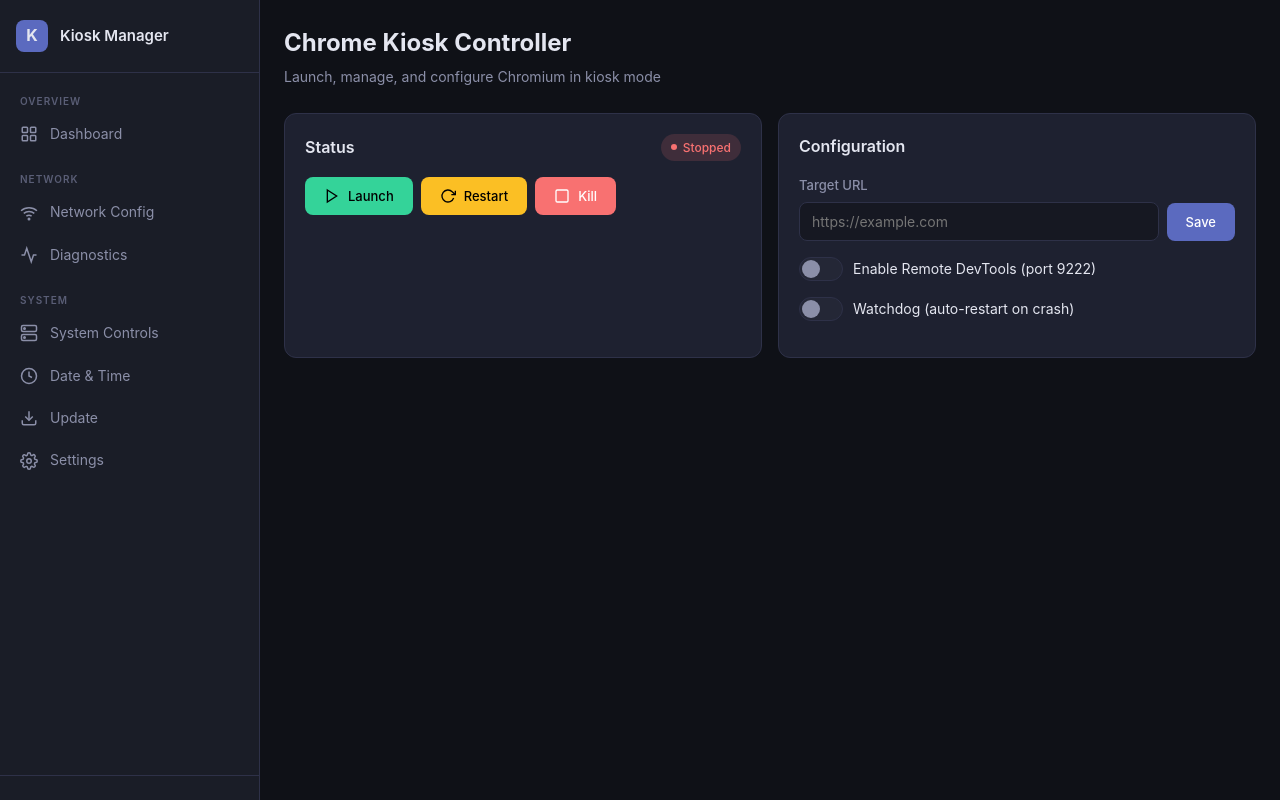
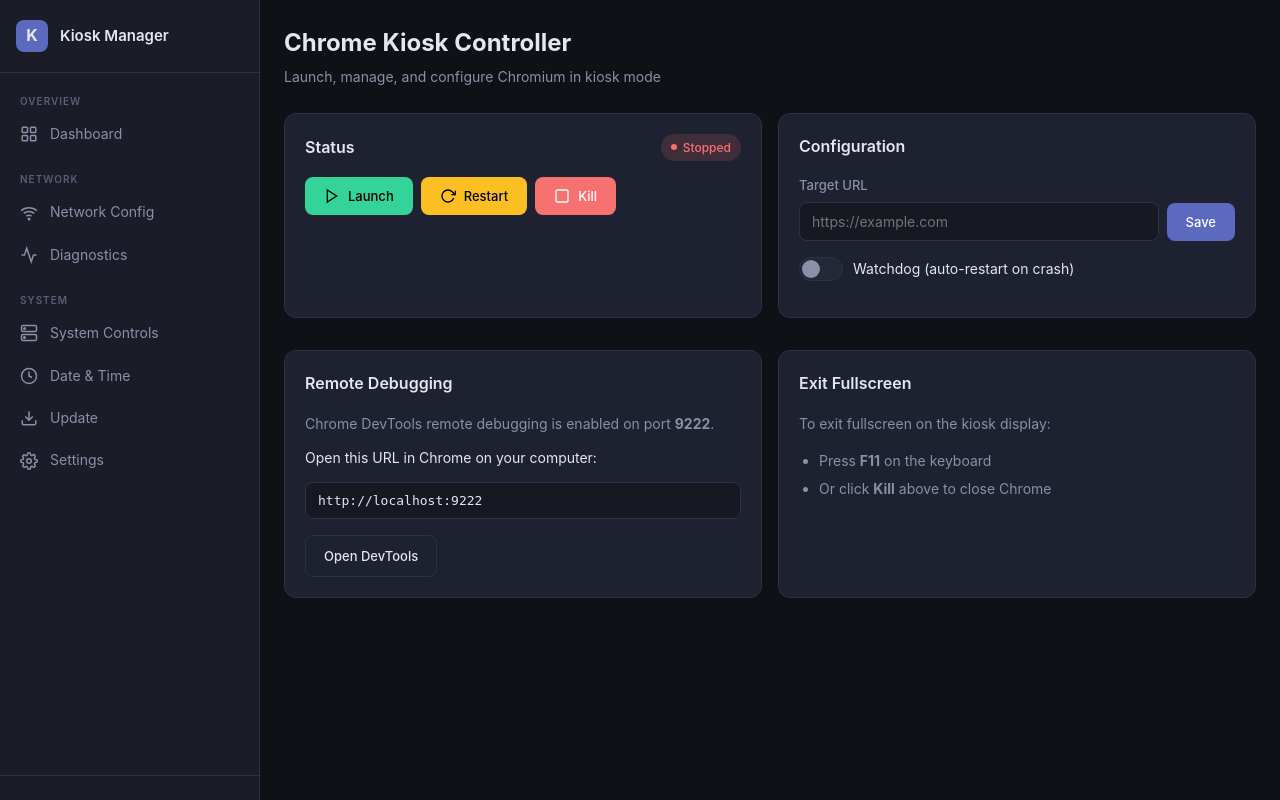
Before and after one commit to aydin05/pc-hub, a Flask app: template templates/kiosk.html in a window 1280 px wide. Run offline with Flask 3, Linux system fonts and the light colour scheme; the template is opened without the code that fills it, so the values that code supplies are empty; data comes from the database, SQL or seed files in the repository.

Commit message:
4 changes: simplified screenshots, F11 exit fullscreen, remote debugging, custom keyboard keys

```diff
--- a/templates/kiosk.html
+++ b/templates/kiosk.html
@@ -44,21 +44,37 @@
         <div class="form-group">
             <div class="toggle-wrap">
                 <label class="toggle">
-                    <input type="checkbox" id="kiosk-devtools" {{ 'checked' if settings.devtools == '1' }}>
-                    <span class="toggle-slider"></span>
-                </label>
-                <span>Enable Remote DevTools (port 9222)</span>
-            </div>
-        </div>
-        <div class="form-group">
-            <div class="toggle-wrap">
-                <label class="toggle">
                     <input type="checkbox" id="kiosk-watchdog" {{ 'checked' if settings.watchdog == '1' }}>
                     <span class="toggle-slider"></span>
                 </label>
                 <span>Watchdog (auto-restart on crash)</span>
             </div>
         </div>
+    </div>
+</div>
+
+<div class="grid grid-2 mt-4">
+    <div class="card">
+        <div class="card-header">
+            <div class="card-title">Remote Debugging</div>
+        </div>
+        <p style="color:var(--text-secondary);margin-bottom:12px;">Chrome DevTools remote debugging is enabled on port <strong>9222</strong>.</p>
+        <p style="margin-bottom:12px;">Open this URL in Chrome on your computer:</p>
+        <div class="form-group">
+            <input type="text" class="form-input" id="devtools-url" readonly style="font-family:monospace;font-size:13px;">
+        </div>
+        <a id="devtools-link" href="#" target="_blank" class="btn btn-outline">Open DevTools</a>
+    </div>
+
+    <div class="card">
+        <div class="card-header">
+            <div class="card-title">Exit Fullscreen</div>
+        </div>
+        <p style="color:var(--text-secondary);margin-bottom:12px;">To exit fullscreen on the kiosk display:</p>
+        <ul style="color:var(--text-secondary);line-height:2;padding-left:20px;margin-bottom:12px;">
+            <li>Press <strong>F11</strong> on the keyboard</li>
+            <li>Or click <strong>Kill</strong> above to close Chrome</li>
+        </ul>
     </div>
 </div>
 {% endblock %}
@@ -90,7 +106,6 @@
 function saveKioskSettings() {
     const data = {
         url: $('#kiosk-url').value,
-        devtools: $('#kiosk-devtools').checked,
         watchdog: $('#kiosk-watchdog').checked,
     };
     api('/kiosk/api/settings', { method: 'POST', body: data }).then(() => {
@@ -101,6 +116,14 @@
 document.addEventListener('DOMContentLoaded', () => {
     refreshStatus();
     setInterval(refreshStatus, 10000);
+
+    // Populate devtools URL
+    const host = location.hostname;
+    const devtoolsUrl = 'http://' + host + ':9222';
+    const dtInput = $('#devtools-url');
+    const dtLink = $('#devtools-link');
+    if (dtInput) dtInput.value = devtoolsUrl;
+    if (dtLink) dtLink.href = devtoolsUrl;
 });
 </script>
 {% endblock %}
```
Also changed, not shown: static/js/keyboard.js (+17 -6 lines), templates/screenshots.html (+36 -41 lines), 1 other file.
